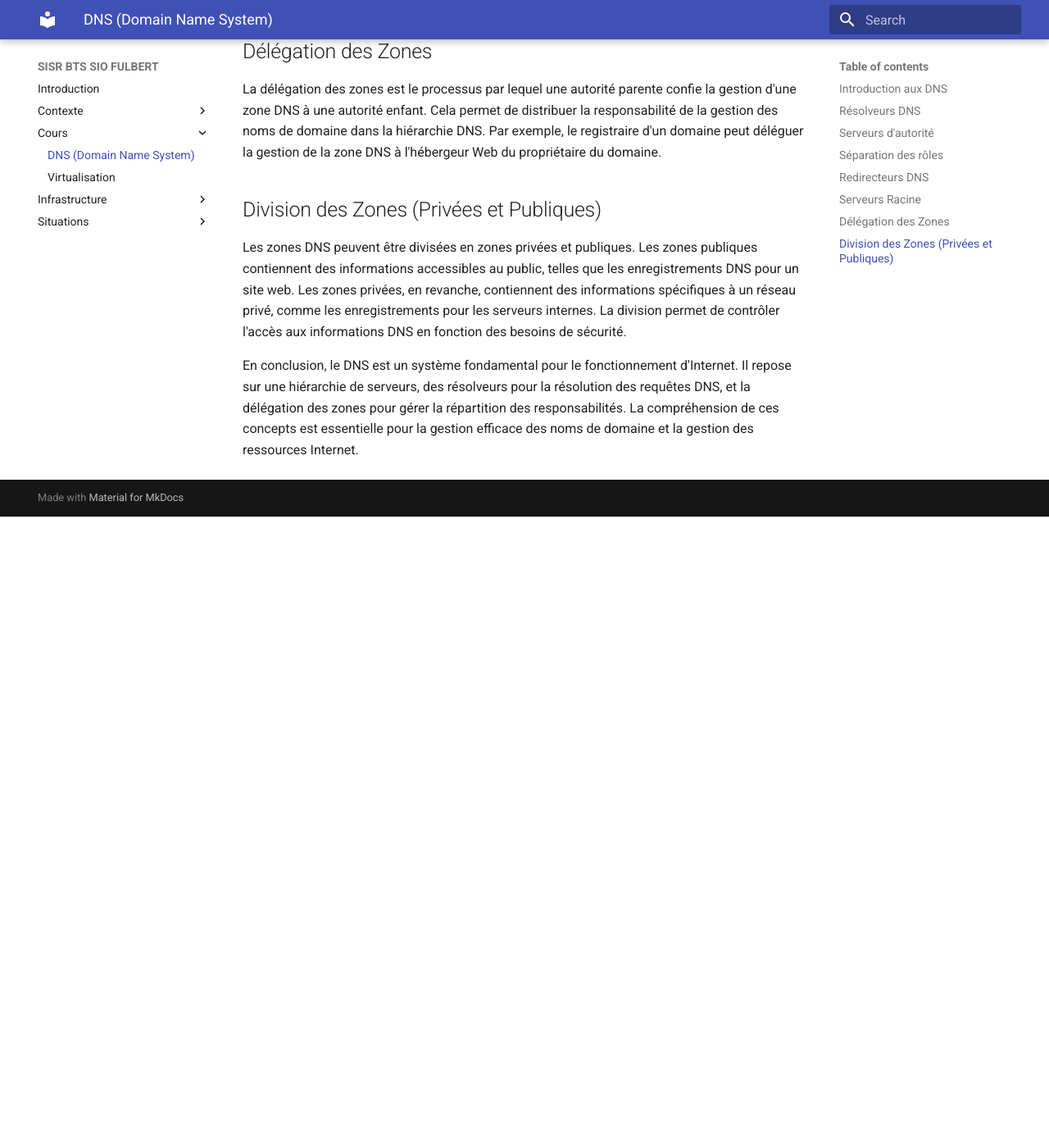
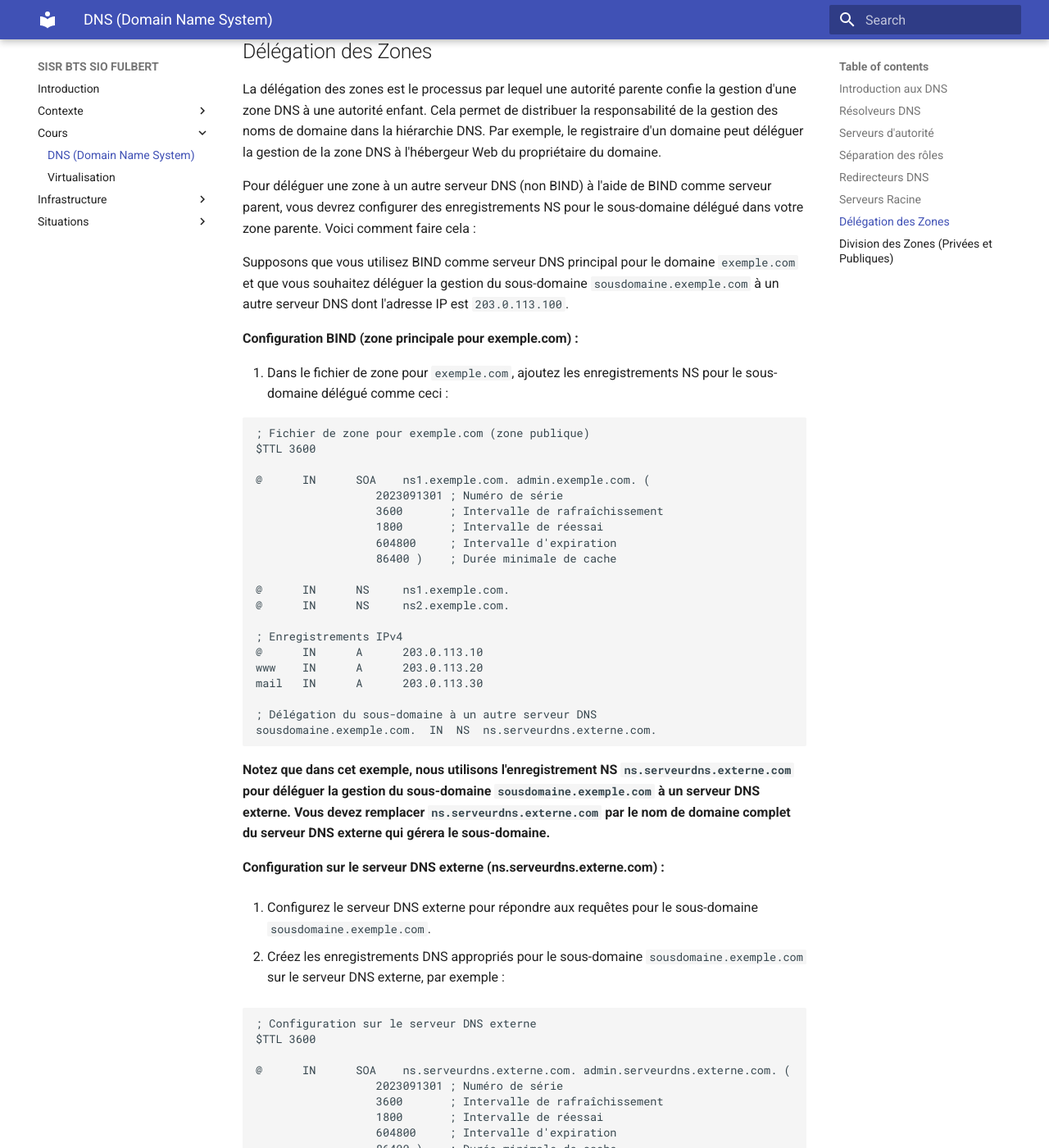
Before and after one commit to lmeryFulbert/sisrsiofulbert.github.io, an MkDocs documentation site: the page built from docs/cours/dns.md, in a window 1280 px wide and 1400 px high, scrolled down 1218 px. Shown: the whole window at 82% size. Built offline with MkDocs 1.6.1 and Material for MkDocs 9.7.7, drawn with Linux system fonts in a browser that asks for light colours; before the commit the page ends 1848 px from its top, so only the background shows below that; some of the changed text lies outside the part shown.

Commit message:
add delegation exemple

````diff
--- a/docs/cours/dns.md
+++ b/docs/cours/dns.md
@@ -28,6 +28,64 @@ Les serveurs racine sont le niveau le plus élevé de la hiérarchie DNS. Ils st
 
 La délégation des zones est le processus par lequel une autorité parente confie la gestion d'une zone DNS à une autorité enfant. Cela permet de distribuer la responsabilité de la gestion des noms de domaine dans la hiérarchie DNS. Par exemple, le registraire d'un domaine peut déléguer la gestion de la zone DNS à l'hébergeur Web du propriétaire du domaine.
 
+Pour déléguer une zone à un autre serveur DNS (non BIND) à l'aide de BIND comme serveur parent, vous devrez configurer des enregistrements NS pour le sous-domaine délégué dans votre zone parente. Voici comment faire cela :
+
+Supposons que vous utilisez BIND comme serveur DNS principal pour le domaine `exemple.com` et que vous souhaitez déléguer la gestion du sous-domaine `sousdomaine.exemple.com` à un autre serveur DNS dont l'adresse IP est `203.0.113.100`.
+
+**Configuration BIND (zone principale pour exemple.com) :**
+
+1. Dans le fichier de zone pour `exemple.com`, ajoutez les enregistrements NS pour le sous-domaine délégué comme ceci :
+
+```plaintext
+; Fichier de zone pour exemple.com (zone publique)
+$TTL 3600
+
+@      IN      SOA    ns1.exemple.com. admin.exemple.com. (
+                  2023091301 ; Numéro de série
+                  3600       ; Intervalle de rafraîchissement
+                  1800       ; Intervalle de réessai
+                  604800     ; Intervalle d'expiration
+                  86400 )    ; Durée minimale de cache
+
+@      IN      NS     ns1.exemple.com.
+@      IN      NS     ns2.exemple.com.
+
+; Enregistrements IPv4
+@      IN      A      203.0.113.10
+www    IN      A      203.0.113.20
+mail   IN      A      203.0.113.30
+
+; Délégation du sous-domaine à un autre serveur DNS
+sousdomaine.exemple.com.  IN  NS  ns.serveurdns.externe.com.
+```
+
+**Notez que dans cet exemple, nous utilisons l'enregistrement NS `ns.serveurdns.externe.com` pour déléguer la gestion du sous-domaine `sousdomaine.exemple.com` à un serveur DNS externe. Vous devez remplacer `ns.serveurdns.externe.com` par le nom de domaine complet du serveur DNS externe qui gérera le sous-domaine.**
+
+**Configuration sur le serveur DNS externe (ns.serveurdns.externe.com) :**
+
+1. Configurez le serveur DNS externe pour répondre aux requêtes pour le sous-domaine `sousdomaine.exemple.com`.
+
+2. Créez les enregistrements DNS appropriés pour le sous-domaine `sousdomaine.exemple.com` sur le serveur DNS externe, par exemple :
+
+```plaintext
+; Configuration sur le serveur DNS externe
+$TTL 3600
+
+@      IN      SOA    ns.serveurdns.externe.com. admin.serveurdns.externe.com. (
+                  2023091301 ; Numéro de série
+                  3600       ; Intervalle de rafraîchissement
+                  1800       ; Intervalle de réessai
+                  604800     ; Intervalle d'expiration
+                  86400 )    ; Durée minimale de cache
+
+@      IN      NS     ns.serveurdns.externe.com.
+sousdomaine IN      A      203.0.113.100  ; Adresse IP du serveur pour sousdomaine.exemple.com
+```
+
+3. Assurez-vous que le serveur DNS externe est configuré pour répondre aux requêtes DNS pour le sous-domaine `sousdomaine.exemple.com` et qu'il pointe correctement vers l'adresse IP `203.0.113.100`.
+
+De cette manière, la gestion du sous-domaine `sousdomaine.exemple.com` est déléguée au serveur DNS externe `ns.serveurdns.externe.com`, et ce dernier est responsable de la résolution DNS pour ce sous-domaine. Le serveur BIND gère toujours la zone principale pour `exemple.com`.
+
 ## Division des Zones (Privées et Publiques)
 
 Les zones DNS peuvent être divisées en zones privées et publiques. Les zones publiques contiennent des informations accessibles au public, telles que les enregistrements DNS pour un site web. Les zones privées, en revanche, contiennent des informations spécifiques à un réseau privé, comme les enregistrements pour les serveurs internes. La division permet de contrôler l'accès aux informations DNS en fonction des besoins de sécurité.
````
